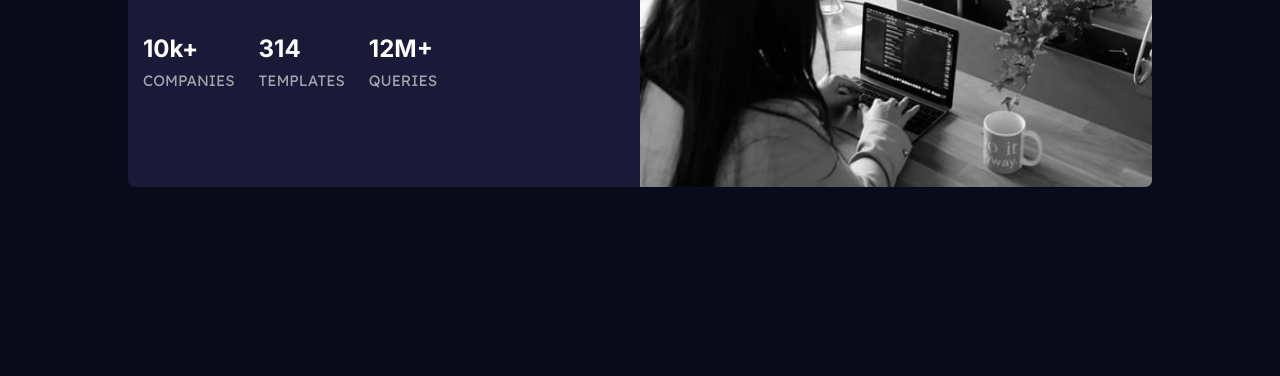
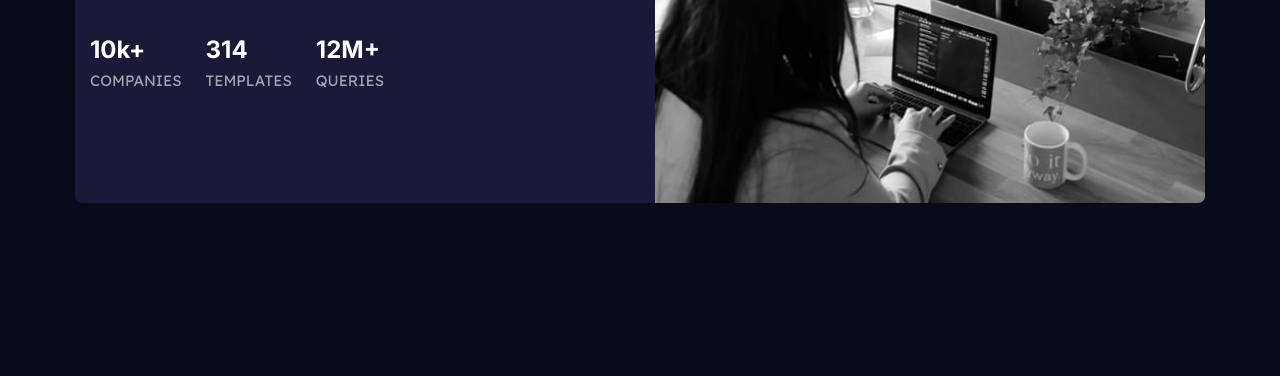
Before and after one commit to aCuriousDev/FM-stats-preview-card-component-main, a plain HTML site: page index.html in a window 1280 px wide. Shown: the part 424-800 px from the top of the page. Drawn offline with Linux system fonts and the light colour scheme.

Commit message:
small tweaks for responsivness

```diff
--- a/style.css
+++ b/style.css
@@ -93,13 +93,17 @@
 }
 
 @media (min-width: 768px) {
+    .page__container {
+        padding: 0 5rem;
+    }
+
     .card__container {
         flex-direction: row;
         align-items: stretch;
         justify-content: space-between;
         gap: 0rem;
-        width: 80vw;
-        /* max-width: 80vw; */
+        width: auto;
+        min-width: fit-content;
     }
 
     .card__container > * {
```
